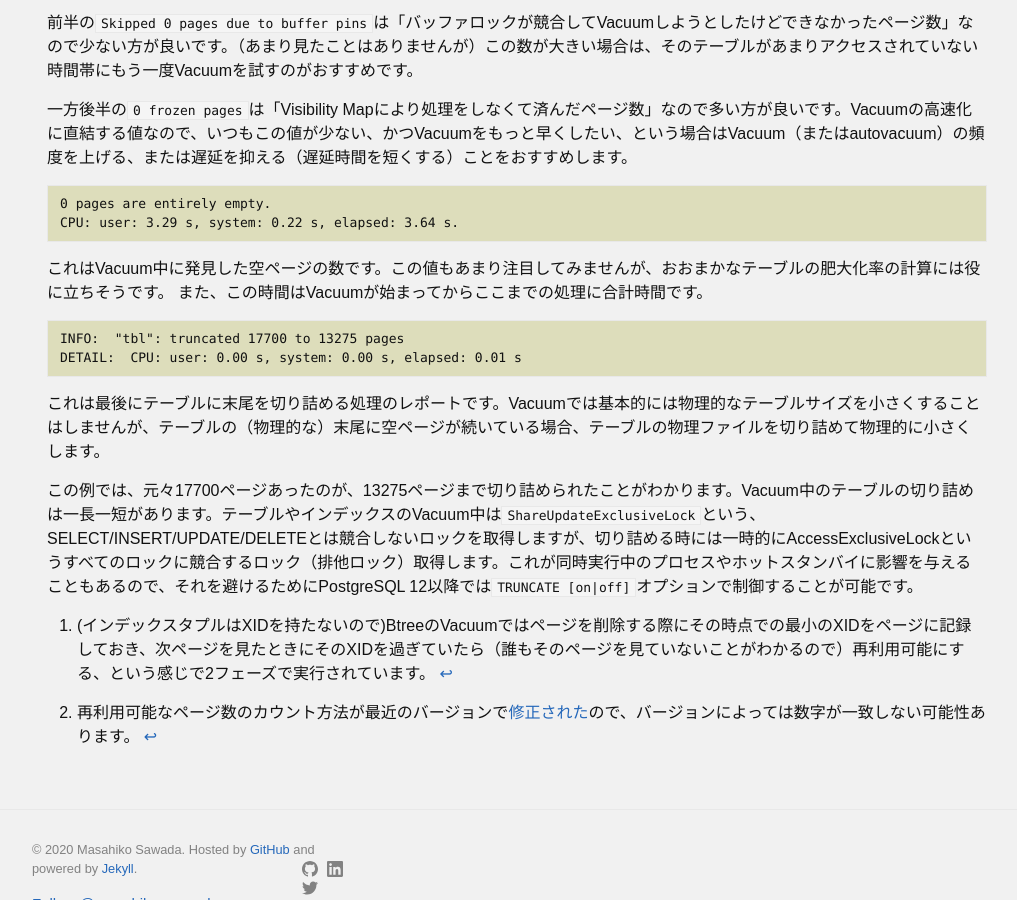
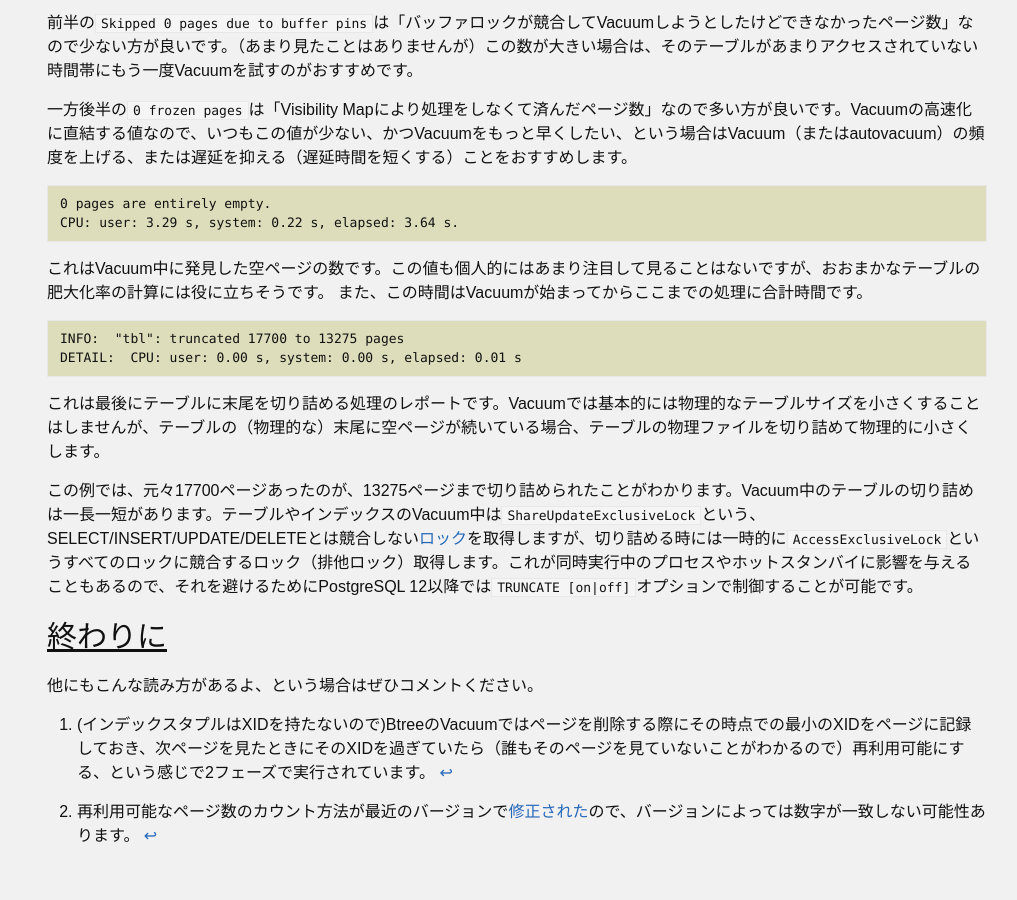
Before and after one commit to MasahikoSawada/masahikosawada.github.io, a Jekyll site: the page built from _posts/2020-06-01-Reading-Vacuum-Verbose.md, in a window 1280 px wide and 900 px high, scrolled down 3589 px. Shown: the whole window, without its empty margins (123-1140 px from the left). Built offline with Jekyll 4.4.1, drawn with Linux system fonts in a browser that asks for light colours; comment, search, counter and statistics services are not loaded; some of the changed text lies outside the part shown.

Commit message:
Post: fix typo in reading vacuum verbose post.

````diff
--- a/_posts/2020-06-01-Reading-Vacuum-Verbose.md
+++ b/_posts/2020-06-01-Reading-Vacuum-Verbose.md
@@ -177,7 +177,7 @@ Skipped 0 pages due to buffer pins, 0 frozen pages.
 CPU: user: 3.29 s, system: 0.22 s, elapsed: 3.64 s.
 ```
 
-これはVacuum中に発見した空ページの数です。この値もあまり注目してみませんが、おおまかなテーブルの肥大化率の計算には役に立ちそうです。
+これはVacuum中に発見した空ページの数です。この値も個人的にはあまり注目して見ることはないですが、おおまかなテーブルの肥大化率の計算には役に立ちそうです。
 また、この時間はVacuumが始まってからここまでの処理に合計時間です。
 
 ```
@@ -187,4 +187,8 @@ DETAIL:  CPU: user: 0.00 s, system: 0.00 s, elapsed: 0.01 s
 
 これは最後にテーブルに末尾を切り詰める処理のレポートです。Vacuumでは基本的には物理的なテーブルサイズを小さくすることはしませんが、テーブルの（物理的な）末尾に空ページが続いている場合、テーブルの物理ファイルを切り詰めて物理的に小さくします。
 
-この例では、元々17700ページあったのが、13275ページまで切り詰められたことがわかります。Vacuum中のテーブルの切り詰めは一長一短があります。テーブルやインデックスのVacuum中は`ShareUpdateExclusiveLock`という、SELECT/INSERT/UPDATE/DELETEとは競合しないロックを取得しますが、切り詰める時には一時的にAccessExclusiveLockというすべてのロックに競合するロック（排他ロック）取得します。これが同時実行中のプロセスやホットスタンバイに影響を与えることもあるので、それを避けるためにPostgreSQL 12以降では`TRUNCATE [on|off]`オプションで制御することが可能です。
+この例では、元々17700ページあったのが、13275ページまで切り詰められたことがわかります。Vacuum中のテーブルの切り詰めは一長一短があります。テーブルやインデックスのVacuum中は`ShareUpdateExclusiveLock`という、SELECT/INSERT/UPDATE/DELETEとは競合しない[ロック](https://www.postgresql.jp/document/12/html/explicit-locking.html)を取得しますが、切り詰める時には一時的に`AccessExclusiveLock`というすべてのロックに競合するロック（排他ロック）取得します。これが同時実行中のプロセスやホットスタンバイに影響を与えることもあるので、それを避けるためにPostgreSQL 12以降では`TRUNCATE [on|off]`オプションで制御することが可能です。
+
+# 終わりに
+
+他にもこんな読み方があるよ、という場合はぜひコメントください。
````
Also changed, not shown: other parts of _posts/2020-06-01-Reading-Vacuum-Verbose.md (+1 -1 lines).
